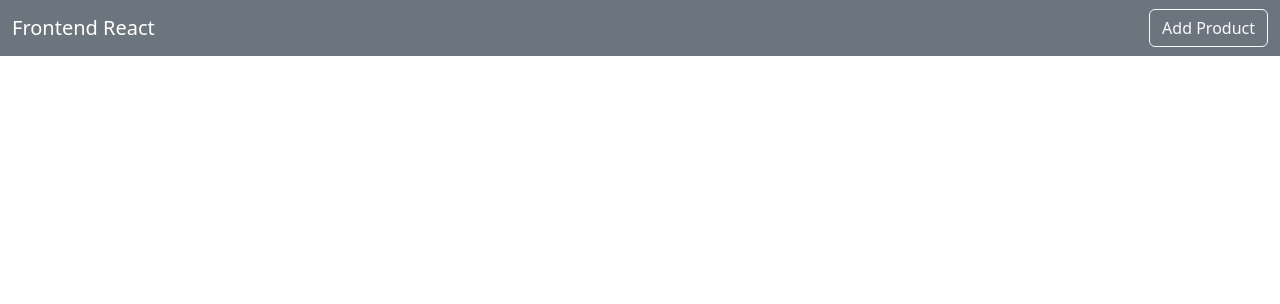
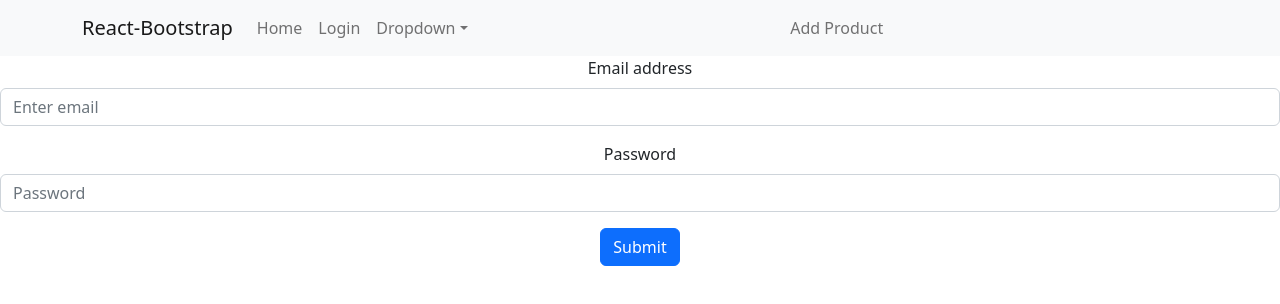
Before and after one commit to KhaledQasim/Team29Frontend, a React (Create React App) app: page /login in a window 1280 px wide. Shown: the top 304 px of the page. Built offline with nearby package versions, Linux system fonts and the light colour scheme; no server answers.

Commit message:
Now the frontend stores a jwt token in local storage, still needs more configuration to work correctly

```diff
--- a/package.json
+++ b/package.json
@@ -9,7 +9,9 @@
     "@testing-library/user-event": "^13.5.0",
     "axios": "^1.3.2",
     "bootstrap": "^5.2.3",
+    "eslint": "^8.34.0",
     "react": "^18.2.0",
+    "react-bootstrap": "^2.7.2",
     "react-dom": "^18.2.0",
     "react-router-dom": "^6.8.1",
     "react-scripts": "5.0.1",
--- a/src/App.js
+++ b/src/App.js
@@ -7,48 +7,32 @@ import { BrowserRouter as Router, Routes, Route } from 'react-router-dom';
 import AddProduct from './products/AddProduct';
 import EditProduct from './products/EditProduct';
 import ViewProduct from './products/ViewProduct';
-import { useEffect, useState } from 'react';
+import Login from "./Login/index";
+import { useEffect } from 'react';
+import { useLocalState } from './util/useLocalStorage';
+import Admin from './admin';
+import PrivateRoute from './PrivateRoute';
 
 function App() {
 
-  const [ jwt, setJwt] = useState("");
-  useEffect(() => {
-    console.log("hello")
-    const reqBody ={
-      email: "admin@gmail.com",
-      password: "1234"
-    };
-    fetch("auth/login",{
-      headers: {
-        "Content-Type": "application/json",
-      },
-      method: "post",
-      body: JSON.stringify(reqBody),
-    })
-        .then((response) => Promise.all([response.json()]))
-        .then(([body]) => {
-          setJwt(JSON.stringify(body).slice(10,-2));
-        });
-  },  []);
+
+
 
   return (
-
     <div className="App">
-
       <Router>
         <Navbar />
-
         <Routes>
+          <Route exact path="/admin" element={<PrivateRoute> <Admin /></PrivateRoute>}/>
+          {/* <Route exact path="/admin" element={<Admin/>}/> */}
           <Route exact path="/" element={<Home/>}/>
           <Route exact path="/AddProduct" element={<AddProduct/>}/>
           <Route exact path="/EditProduct/:id" element={<EditProduct/>}/>
           <Route exact path="/ViewProduct/:id" element={<ViewProduct/>}/>
+          <Route exact path="/login" element={<Login/>}/>
         </Routes>
-
       </Router>
-
     </div>
-
   );
 }
 
--- /dev/null
+++ b/src/Login/index.js
@@ -0,0 +1,70 @@
+import { useState } from "react";
+import Button from "react-bootstrap/Button";
+import Form from "react-bootstrap/Form";
+import { useLocalState } from "../util/useLocalStorage";
+
+function Login() {
+  const [email, setEmail] = useState("");
+  const [password, setPassword] = useState("");
+
+  const [jwt, setJwt] = useLocalState("", "jwt");
+
+  function sendLoginRequest() {
+    const reqBody = {
+      email: email,
+      password: password,
+    };
+    fetch("auth/login", {
+      headers: {
+        "Content-Type": "application/json",
+      },
+      method: "post",
+      body: JSON.stringify(reqBody),
+    })
+      .then((response) => {
+        if (response.status === 200) return Promise.all([response.json()]);
+        else return Promise.reject("Invalid Login!");
+      })
+      .then(([body]) => {
+        setJwt(JSON.stringify(body).slice(10, -2));
+        window.location.href = "admin";
+      })
+      .catch((message) => {
+        alert(message);
+      });
+  }
+  return (
+    <Form>
+      <Form.Group className="mb-3" controlId="email">
+        <Form.Label>Email address</Form.Label>
+        <Form.Control
+          type="email"
+          placeholder="Enter email"
+          value={email}
+          onChange={(event) => setEmail(event.target.value)}
+        />
+      </Form.Group>
+
+      <Form.Group className="mb-3" controlId="password">
+        <Form.Label>Password</Form.Label>
+        <Form.Control
+          type="password"
+          placeholder="Password"
+          value={password}
+          onChange={(event) => setPassword(event.target.value)}
+        />
+      </Form.Group>
+
+      <Button
+        id="submit"
+        variant="primary"
+        type="button"
+        onClick={() => sendLoginRequest()}
+      >
+        Submit
+      </Button>
+    </Form>
+  );
+}
+
+export default Login;
--- /dev/null
+++ b/src/PrivateRoute/index.js
@@ -0,0 +1,12 @@
+import React from 'react';
+import { Navigate } from 'react-router-dom';
+import { useLocalState } from '../util/useLocalStorage';
+
+const PrivateRoute = ({children}) => {
+    const [jwt , setJwt] = useLocalState("", "jwt");
+
+    return jwt ? children : <Navigate to="/login" />;
+
+};
+
+export default PrivateRoute;
--- /dev/null
+++ b/src/admin/index.js
@@ -0,0 +1,16 @@
+import React from 'react';
+import { useLocalState } from '../util/useLocalStorage';
+
+const Admin = () => {
+    const [ jwt, setJwt] = useLocalState("","jwt")
+    return (
+        <div>
+            {/* <div>Jwt is: {jwt}</div> */}
+            <div>
+                jwt is {jwt}
+            </div>
+        </div>
+    );
+};
+
+export default Admin;
--- a/src/layout/Navbar.js
+++ b/src/layout/Navbar.js
@@ -1,20 +1,45 @@
 import React from 'react'
+import Container from 'react-bootstrap/Container';
+import Nav from 'react-bootstrap/Nav';
+import Navbar from 'react-bootstrap/Navbar';
+import NavDropdown from 'react-bootstrap/NavDropdown';
+
 import { Link } from 'react-router-dom'
 
-export default function Navbar() {
+export default function navbar() {
   return (
-    <div>
-        <nav className="navbar navbar-expand-lg navbar-dark bg-secondary">
-            <div className="container-fluid">
-                <Link className="navbar-brand" to="/">Frontend React</Link>
-                <button
-                    className="navbar-toggler" type="button" data-bs-toggle="collapse" data-bs-target="#navbarSupportedContent"
-                    aria-controls="navbarSupportedContent" aria-expanded="false" aria-label="Toggle navigation">
-                <span className="navbar-toggler-icon"></span>
-                </button>
-                <Link className="btn btn-outline-light" to={"AddProduct"}>Add Product</Link>
-            </div>
-        </nav>
-    </div>
-  )
+
+    <Navbar bg="light" expand="lg">
+      <Container>
+        <Navbar.Brand as={Link} to="/">React-Bootstrap</Navbar.Brand>
+        <Navbar.Toggle aria-controls="basic-navbar-nav" />
+        <Navbar.Collapse id="basic-navbar-nav">
+          <Nav className="me-auto">
+            <Nav.Link as={Link} to="/">Home</Nav.Link>
+            <Nav.Link as={Link} to="/login">Login</Nav.Link>
+            <NavDropdown title="Dropdown" id="basic-nav-dropdown">
+              <NavDropdown.Item href="#action/3.1">Action</NavDropdown.Item>
+              <NavDropdown.Item href="#action/3.2">
+                Another action
+              </NavDropdown.Item>
+              <NavDropdown.Item href="#action/3.3">Something</NavDropdown.Item>
+              <NavDropdown.Divider />
+              <NavDropdown.Item href="#action/3.4">
+                Separated link
+              </NavDropdown.Item>
+            </NavDropdown>
+          </Nav>
+          <Nav className='me-auto'>
+            <Nav.Link as={Link} to="/AddProduct">Add Product</Nav.Link>
+          </Nav>
+
+
+        </Navbar.Collapse>
+
+      </Container>
+    </Navbar>
+
+
+
+  );
 }
--- /dev/null
+++ b/src/util/useLocalStorage.js
@@ -0,0 +1,19 @@
+import { useEffect, useState } from "react"
+
+function useLocalState (defaultValue, key){
+    const [value, setValue] = useState(() => {
+        const localStorageValue = localStorage.getItem(key);
+
+        return localStorageValue !== null
+        ?JSON.parse(localStorageValue)
+        :defaultValue;
+    });
+
+    useEffect(() =>{
+        localStorage.setItem(key, JSON.stringify(value))
+    }, [key,value]);
+
+    return [value,setValue];
+}
+
+export {useLocalState}
```
Also changed, not shown: 1 other file (tests, documents, lock files or other folders).
